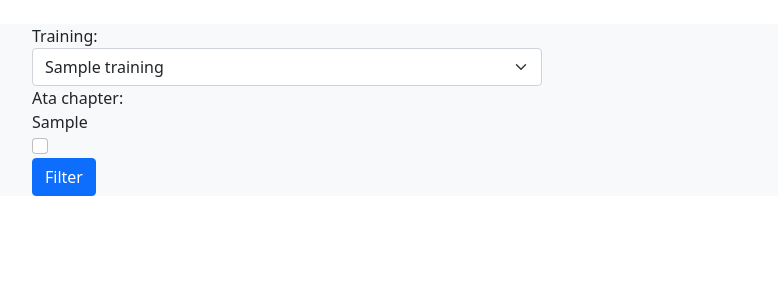
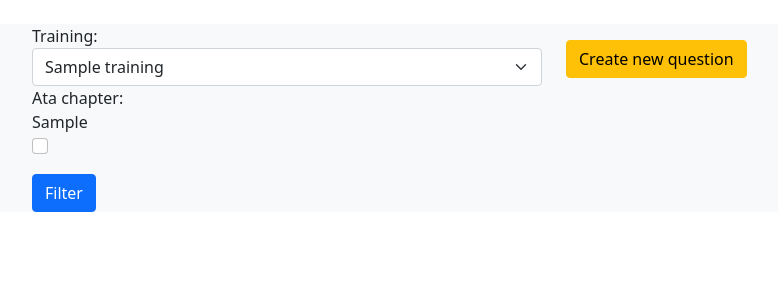
Before and after one commit to Troubleshootist/MCQ-Generator, a Django app: page /mcq_gen/questions_database/ in a window 1280 px wide. Shown: the part 56-356 px from the top of the page, without its empty margins (86-864 px from the left). Run offline with Django 4.2, Linux system fonts and the light colour scheme; tables that the repository leaves empty hold one stand-in row (values such as "Sample post"); some libraries are stand-ins or nearby versions.

Commit message:
edit and create questions

```diff
--- a/training_center/mcq_gen/forms.py
+++ b/training_center/mcq_gen/forms.py
@@ -1,7 +1,31 @@
 from django import forms
-from .services import get_all_trainings, get_all_atas
+import mcq_gen.services as services
 from .models import *
 
 class QuestionsFilterForm(forms.Form):
-    training = forms.ModelChoiceField(queryset=get_all_trainings(), initial=0, widget=forms.Select(attrs={"class": "form-select"}))
+    training = forms.ModelChoiceField(queryset=services.get_all_trainings(), initial=0, widget=forms.Select(attrs={"class": "form-select"}))
     # ata = forms.ModelMultipleChoiceField(queryset=get_all_atas(), initial=0, widget=forms.CheckboxSelectMultiple(attrs={"class":"column"}))
+
+class CreateQuestionForm(forms.ModelForm):
+    class Meta:
+        model = Question
+        fields = '__all__'
+
+
+class CreateNewQuestionForm(forms.Form):
+    training = forms.ModelChoiceField(queryset=services.get_all_trainings(), initial=0, widget=forms.Select(attrs={"class": "form-select"}))
+    ata = forms.ModelChoiceField(queryset=services.get_all_atas(), initial=0, widget=forms.Select(attrs={"class": "form-select"}), label='ATA Chapter', to_field_name="ata_digit")
+    level = forms.ChoiceField(choices=((1,1),(2,2),(3,3)), label='Level')
+    question = forms.CharField(widget=forms.Textarea(attrs={'rows':'2', 'cols':'60'}), label='Question')
+    answer_a = forms.CharField(widget=forms.Textarea(attrs={'rows':'2', 'cols':'60'}), label='Answer A')
+    answer_b = forms.CharField(widget=forms.Textarea(attrs={'rows':'2', 'cols':'60'}), label='Answer B')
+    answer_c = forms.CharField(widget=forms.Textarea(attrs={'rows':'2', 'cols':'60'}), label='Answer C')
+    correct_answer = forms.ChoiceField(choices=(('A','A'),('B','B'),('C','C')), label='Correct Answer')
+    book_page = forms.CharField(label='Book Page')
+    issued_by = forms.CharField(label='Issued By')
+
+class EditQuestionForm(CreateNewQuestionForm):
+
+    changed_by = forms.CharField(label='Changed By')
+    change_reason = forms.CharField(label='Change Reason')
+    issued_by = None # это поле нам не нужно
--- a/training_center/mcq_gen/models.py
+++ b/training_center/mcq_gen/models.py
@@ -10,7 +10,7 @@ class Training(models.Model):
 
 class AtaChapter(models.Model):
     ata_digit = models.CharField(max_length=10)
-    ata_description = models.CharField(max_length=100)
+    ata_description = models.CharField(max_length=300)
     def __str__(self):
         return self.ata_digit
 
@@ -22,27 +22,27 @@ class Requirements(models.Model):
 
 
 class Question(models.Model):
-    question = models.CharField(max_length=200)
-    level = models.IntegerField(null=True)
+    question = models.CharField(max_length=400)
+    level = models.IntegerField(default=100)
     training = models.ForeignKey(to=Training, on_delete=models.CASCADE, related_name='training')
     enabled = models.BooleanField(default=True)
     checked = models.BooleanField(default=False)
     ata_chapter = models.ForeignKey(AtaChapter, on_delete=models.CASCADE, related_name = 'questions')
-    book_page = models.CharField(max_length=20)
+    book_page = models.CharField(max_length=100)
     issue_date = models.DateField()
     check_date = models.DateField(blank=True, null=True)
     change_date = models.DateField(blank=True, null=True)
     ref_to_old_id = models.IntegerField(default=0)
     ref_to_new_id = models.IntegerField(default=0)
-    issued_by = models.CharField(max_length=30, blank=True, null=True)
-    checked_by = models.CharField(max_length=30, blank=True, null=True)
-    changed_by = models.CharField(max_length=30, blank=True, null=True)
+    issued_by = models.CharField(max_length=100, blank=True, null=True)
+    checked_by = models.CharField(max_length=100, blank=True, null=True)
+    changed_by = models.CharField(max_length=100, blank=True, null=True)
     disable_reason = models.CharField(max_length=200, blank=True, null=True)
 
 
 class Answer(models.Model):
     question = models.ForeignKey(Question, on_delete=models.CASCADE, related_name='answers')
-    answer = models.CharField(max_length=200)
+    answer = models.CharField(max_length=400, default=False)
     correct = models.BooleanField(default=False)
 
 
--- a/training_center/mcq_gen/services.py
+++ b/training_center/mcq_gen/services.py
@@ -1,6 +1,5 @@
 import pandas as pd
-
-
+from datetime import date
 from .models import *
 
 def get_questions_database():
@@ -64,3 +63,69 @@ def check_question(question_id, checked_by):
     question.checked_by = checked_by
     question.save()
     return question
+
+def create_edit_question(data, old_question_id = None):
+    new_question = Question(
+        training = data['training'],
+        ata_chapter = data['ata'],
+        level = data['level'],
+        question = data['question'],
+        book_page = data['book_page'],
+        issue_date = date.today()
+    )
+
+    if old_question_id: # если меняем вопрос, то передаем ид старого вопроса
+        old_question = Question.objects.filter(id=old_question_id).first()
+        new_question.ref_to_old_id = old_question.id
+        new_question.issued_by = data['changed_by']
+        new_question.save()
+        old_question.enabled = False
+        old_question.changed_by = data['changed_by']
+        old_question.disable_reason = data['change_reason']
+        old_question.ref_to_new_id = new_question.id
+        old_question.change_date = date.today()
+        old_question.save()
+    else:
+        issued_by = data['issued_by']
+        new_question.save()
+
+    answer_a = Answer(answer = data['answer_a'])
+    answer_b = Answer(answer = data['answer_b'])
+    answer_c = Answer(answer = data['answer_c'])
+
+    if data['correct_answer'] == 'A':
+        answer_a.correct = True
+    elif data['correct_answer'] == 'B':
+        answer_b.correct = True
+    elif data['correct_answer'] == 'C':
+        answer_c.correct = True
+    new_question.answers.add(answer_a, bulk =False)
+    new_question.answers.add(answer_b, bulk =False)
+    new_question.answers.add(answer_c, bulk =False)
+    answer_a.save()
+    answer_b.save()
+    answer_c.save()
+
+    return new_question
+
+def get_initial_values_for_question_edit_form(question_id):
+    question = Question.objects.filter(id=question_id).first()
+    if question.answers.all()[0].correct:
+        correct_answer_char = 'A'
+    elif question.answers.all()[1].correct:
+        correct_answer_char = 'B'
+    elif question.answers.all()[2].correct:
+        correct_answer_char = 'C'
+
+    initial_values_for_form = {
+        'training': question.training,
+        'ata': question.ata_chapter,
+        'level': question.level,
+        'question': question.question,
+        'answer_a': question.answers.all()[0].answer,
+        'answer_b': question.answers.all()[1].answer,
+        'answer_c': question.answers.all()[2].answer,
+        'correct_answer': correct_answer_char,
+        'book_page': question.book_page,
+    }
+    return initial_values_for_form
--- a/training_center/mcq_gen/templates/question_details.html
+++ b/training_center/mcq_gen/templates/question_details.html
@@ -2,6 +2,8 @@
 {% block content %}
     <div class="container">
         <h3>Question ID: {{ question.id }} details</h3>
+        {% url 'edit_question' question.id as the_url %}
+        <a href="{{ the_url }}" type="button" class="btn btn-primary">Edit question</a>
         {% if not question.enabled %}
             <table class="table table-sm table-hover table-bordered table-danger">
             {% elif not question.checked %}
@@ -63,7 +65,9 @@
                     </tr>
                     <tr>
                         <td>Book page</td>
-                        <td>{{ question.book_page }}</td>
+                        <td>
+                            {{ question.book_page }}
+                        </td>
                     </tr>
                     <tr>
                         <td>
--- a/training_center/mcq_gen/templates/questions_database.html
+++ b/training_center/mcq_gen/templates/questions_database.html
@@ -20,10 +20,11 @@
                             </div>
                         {% endfor %}
                     </div>
-                    <input type="submit" value="Filter" class="btn btn-primary">
+                    <input type="submit" value="Filter" class="btn btn-primary mt-3">
                 </form>
             </div>
             <div class = "col-sm">
+                <a href="{% url 'create_question' %}" class="btn btn-warning mt-3">Create new question</a>
                 <div class="card mt-3"  id="general_info">
                     <div class="card-header">General information</div>
                     <ul class="list-group list-group-flush">
--- a/training_center/mcq_gen/urls.py
+++ b/training_center/mcq_gen/urls.py
@@ -5,9 +5,11 @@ from . import views
 urlpatterns = [
     path('questions_database/', views.questions_database, name='questions_database'),
     path('questions_database/question_details/<str:question_id>/', views.question_details, name='question_details'),
+    path('questions_database/question_details/<str:question_id>/edit_question/', views.edit_question, name='edit_question'),
     path('questions_database/disable_question/', views.disable_question, name='disable_question'),
     path('questions_database/enable_question/', views.enable_question, name='enable_question'),
     path('questions_database/uncheck_question/', views.uncheck_question, name='uncheck_question'),
     path('questions_database/check_question/', views.check_question, name='check_question'),
+    path('questions_database/create_question/', views.create_question, name='create_question'),
     path('test/', views.test, name='my_ajax_url'),
 ]
--- a/training_center/mcq_gen/views.py
+++ b/training_center/mcq_gen/views.py
@@ -1,9 +1,9 @@
-from django.shortcuts import render
+from django.shortcuts import render, redirect
 from django.views.generic import ListView
 from django.core import serializers
 from django.http import HttpResponse, JsonResponse
 from . import services
-from .forms import QuestionsFilterForm
+from .forms import *
 
 
 
@@ -71,3 +71,26 @@ def check_question(request):
     checked_question = services.check_question(question_id = question_id,
                                                 checked_by=checked_by)
     return render(request, 'question_details.html', context={"question": checked_question})
+
+
+def create_question(request):
+    create_question_form = CreateNewQuestionForm()
+    context = {'form' : create_question_form}
+    if request.method == 'POST':
+        create_question_form = CreateNewQuestionForm(request.POST)
+        if create_question_form.is_valid():
+            created_question = services.create_edit_question(create_question_form.cleaned_data)
+            return redirect('question_details', question_id = created_question.id)
+    return render(request, 'edit_question.html', context)
+
+def edit_question(request, question_id):
+    initial = services.get_initial_values_for_question_edit_form(question_id)
+    edit_question_form = EditQuestionForm(initial=initial)
+    context = {'form' : edit_question_form}
+    if request.method == 'POST':
+        edit_question_form = EditQuestionForm(request.POST)
+        if edit_question_form.is_valid():
+            edited_question = services.create_edit_question(edit_question_form.cleaned_data,
+                                                            old_question_id = question_id)
+            return redirect('question_details', question_id = edited_question.id)
+    return render(request, 'edit_question.html', context)
```
Also changed, not shown: training_center/mcq_gen/templates/edit_question.html (added, +10 -0 lines), training_center/training_center/settings.py (+16 -3 lines), training_center/mcq_gen/migrations/0001_initial.py, training_center/mcq_gen/migrations/0002_alter_atachapter_ata_description.py (added), training_center/mcq_gen/migrations/0002_rename_atachapters_atachapter.py (deleted), training_center/mcq_gen/migrations/0003_alter_question_change_date_alter_question_changed_by_and_more.py (deleted), training_center/mcq_gen/migrations/0003_alter_question_question.py (added), training_center/mcq_gen/migrations/0004_alter_question_book_page.py (added), training_center/mcq_gen/migrations/0004_remove_question_level_requirements.py (deleted), training_center/mcq_gen/migrations/0005_alter_question_changed_by_alter_question_checked_by_and_more.py (added), training_center/mcq_gen/migrations/0006_alter_answer_answer.py (added), training_center/mcq_gen/migrations/0007_alter_question_level.py, training_center/mcq_gen/migrations/0008_alter_answer_answer.py (added).
